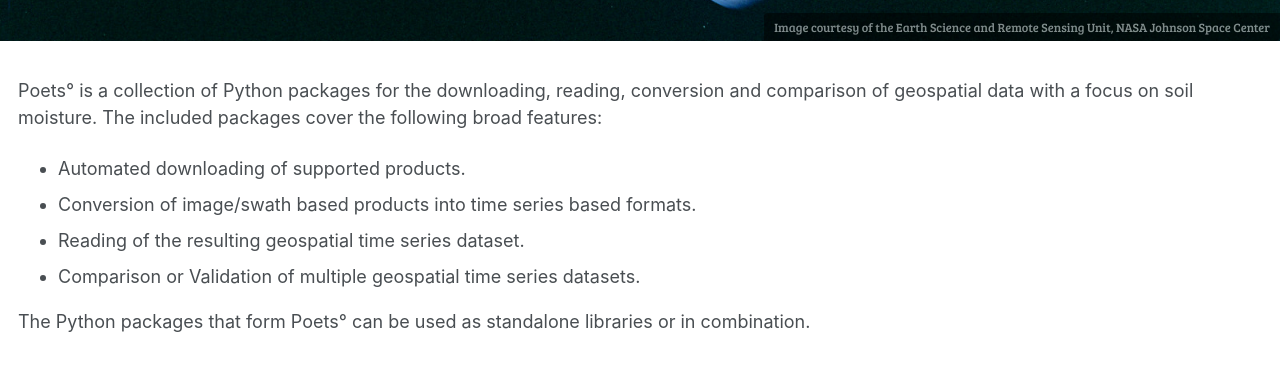
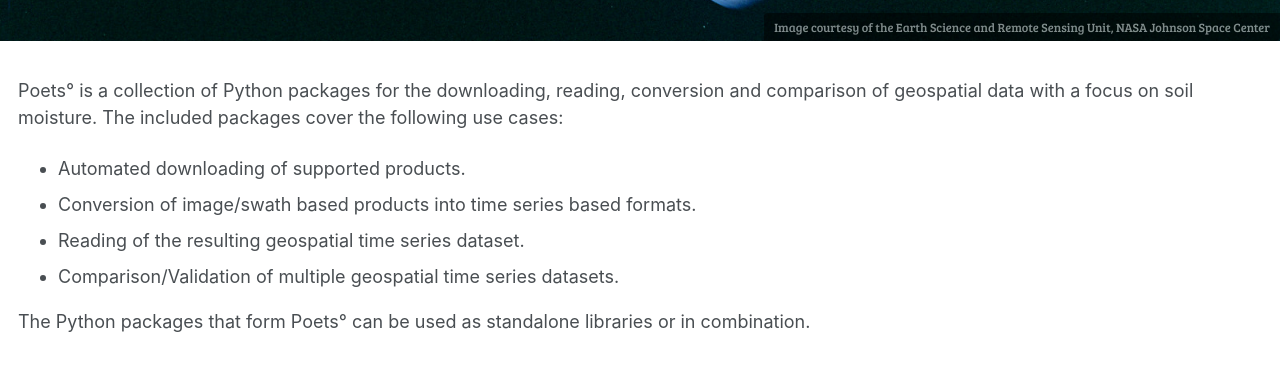
Before and after one commit to TUW-GEO/poets, a Jekyll site: the page built from _pages/home.md, in a window 1280 px wide. Shown: the part 353-729 px from the top of the page. Built offline with Jekyll 4.4.1, drawn with Linux system fonts in a browser that asks for light colours.

Commit message:
Adapt description on home

```diff
--- a/_pages/home.md
+++ b/_pages/home.md
@@ -12,12 +12,12 @@ excerpt: 'Python Open Earth Observation Tools'
 
 Poets° is a collection of Python packages for the downloading, reading,
 conversion and comparison of geospatial data with a focus on soil moisture. The
-included packages cover the following broad features:
+included packages cover the following use cases:
 
 - Automated downloading of supported products.
 - Conversion of image/swath based products into time series based formats.
 - Reading of the resulting geospatial time series dataset.
-- Comparison or Validation of multiple geospatial time series datasets.
+- Comparison/Validation of multiple geospatial time series datasets.
 
 The Python packages that form Poets° can be used as standalone libraries or in
 combination.
```
